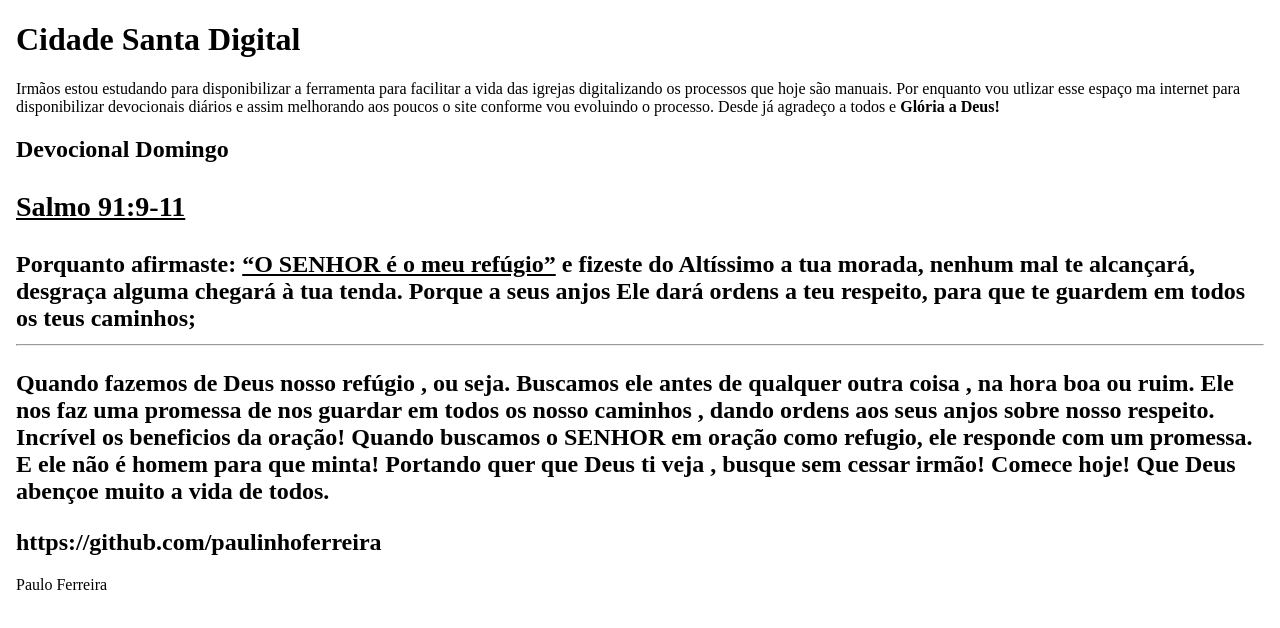
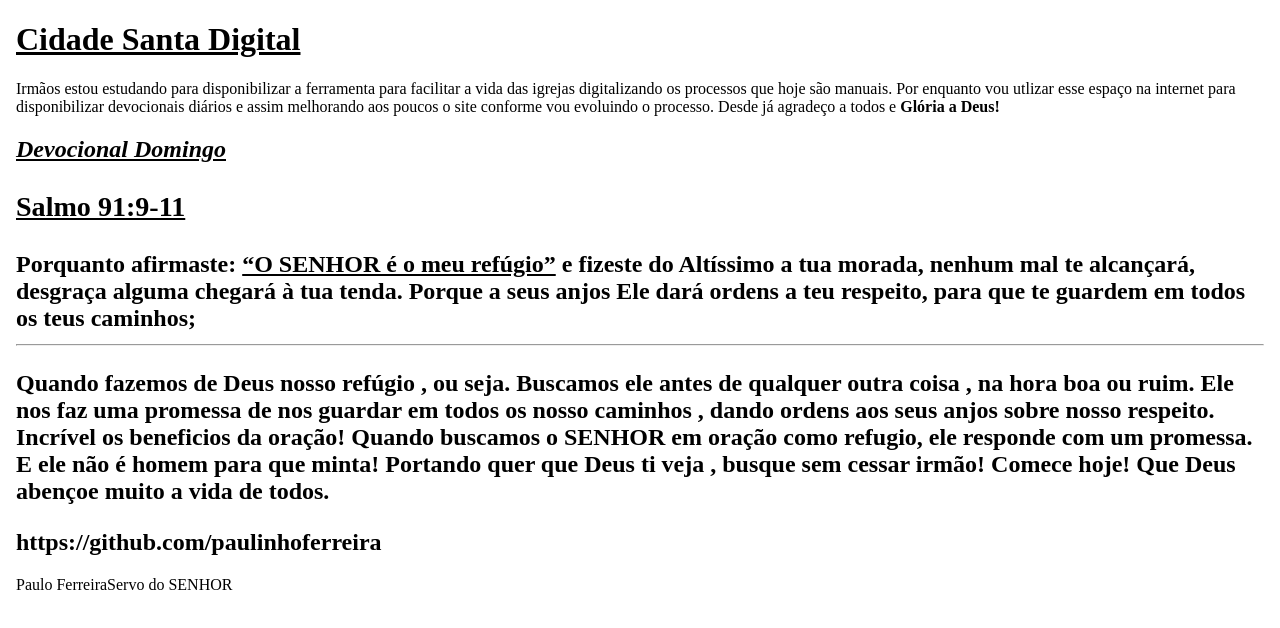
Before and after one commit to paulinhoferreira/soulscode, a Next.js app: page / in a window 1280 px wide. Shown: the top 628 px of the page. Built offline with nearby package versions, Linux system fonts and the light colour scheme.

Commit message:
Devocional Domingo

```diff
--- a/pages/index.js
+++ b/pages/index.js
@@ -6,18 +6,21 @@ function Home() {
       </head>
       <body>
         <h1>
-          <a>Cidade Santa Digital</a>
+          <a>
+            <u>Cidade Santa Digital</u>
+          </a>
         </h1>
-        <p>
-          Irmãos estou estudando para disponibilizar a ferramenta para facilitar
-          a vida das igrejas digitalizando os processos que hoje são manuais.
-          Por enquanto vou utlizar esse espaço ma internet para disponibilizar
-          devocionais diários e assim melhorando aos poucos o site conforme vou
-          evoluindo o processo. Desde já agradeço a todos e{" "}
-          <b>Glória a Deus!</b>
-        </p>
+        Irmãos estou estudando para disponibilizar a ferramenta para facilitar a
+        vida das igrejas digitalizando os processos que hoje são manuais. Por
+        enquanto vou utlizar esse espaço na internet para disponibilizar
+        devocionais diários e assim melhorando aos poucos o site conforme vou
+        evoluindo o processo. Desde já agradeço a todos e <b>Glória a Deus!</b>
         <h2>
-          <b>Devocional Domingo</b>
+          <b>
+            <u>
+              <i>Devocional Domingo</i>
+            </u>
+          </b>
           <h3>
             <u>Salmo 91:9-11</u>
           </h3>
@@ -40,8 +43,8 @@ function Home() {
           </p>
         </h2>
         <h2>https://github.com/paulinhoferreira</h2>
-
         <span>Paulo Ferreira</span>
+        <span>Servo do SENHOR</span>
       </body>
     </html>
   );
```
